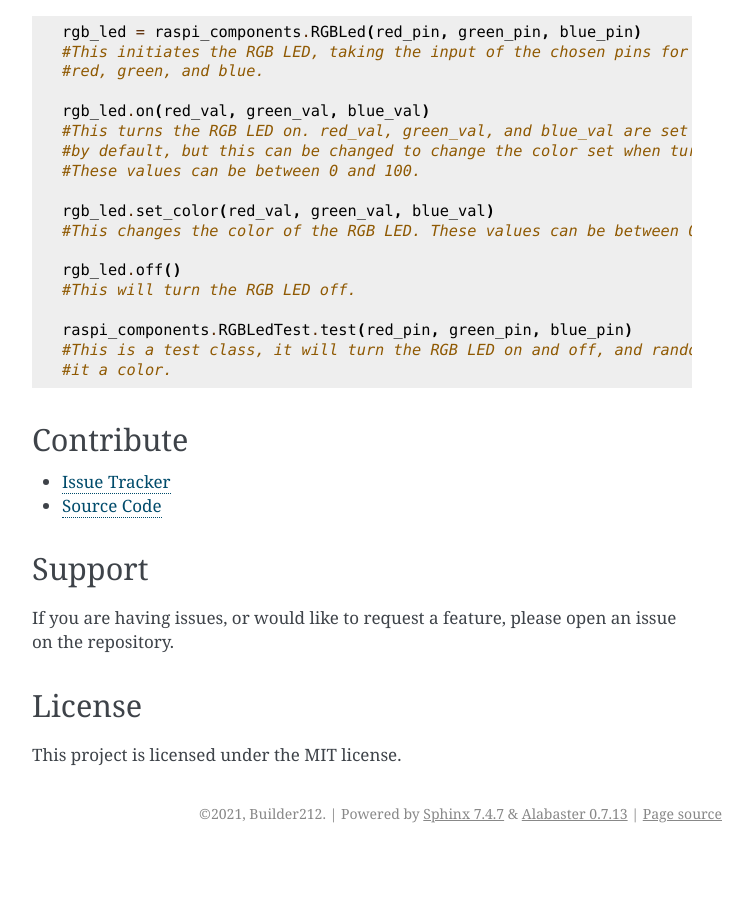
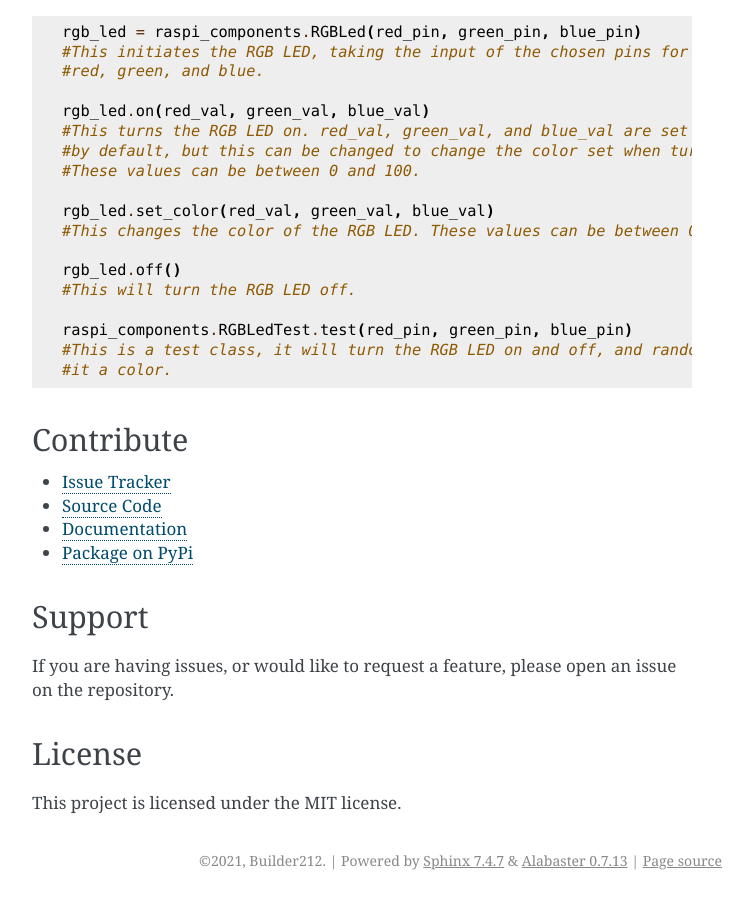
Before and after one commit to Builder212/raspi_components, a Sphinx documentation site: the page built from docs/index.rst, in a window 1280 px wide and 900 px high, scrolled down 2949 px. Shown: the whole window, without its empty margins (388-1141 px from the left). Built offline with Sphinx 7.4.7, drawn with Linux system fonts in a browser that asks for light colours; before the commit the page ends 3802 px from its top, so only the background shows below that.

Commit message:
Added links to documentation and the package hosted on PyPi to the documentation.

```diff
--- a/docs/index.rst
+++ b/docs/index.rst
@@ -124,6 +124,8 @@ Contribute
 
 - `Issue Tracker <https://github.com/Builder212/raspi_components/issues>`_
 - `Source Code <https://github.com/Builder212/raspi_components/>`_
+- `Documentation <https://raspi-components.readthedocs.io/en/latest/?#>`_
+- `Package on PyPi <https://pypi.org/project/raspi-components/>`_
 
 Support
 -------
```
